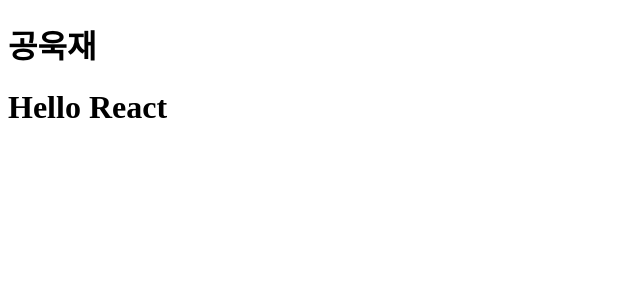
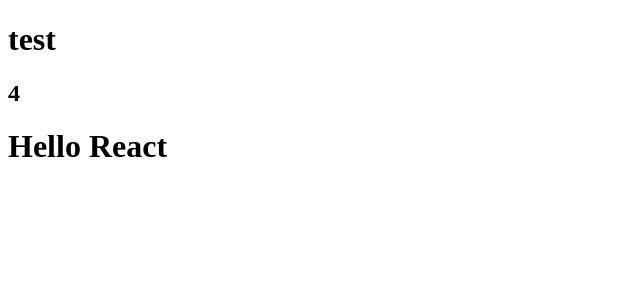
Before and after one commit to naviadev/study_react, a React app: page / in a window 1280 px wide. Shown: the top 300 px of the page, without its empty margins (0-640 px from the left). Built offline with nearby package versions, Linux system fonts and the light colour scheme.

Commit message:
Feat | app.tsx -> Minam 컴포넌트에 제네릭 Interface를 추가하여 매개변수를 고정시킴.

```diff
--- a/src/app.tsx
+++ b/src/app.tsx
@@ -1,13 +1,19 @@
 import React from "react";
+import MinamInterface from "../static/basic-data";
 
-const Minam = () => {
-  return <h1>공욱재</h1>;
+const Minam: React.FC<MinamInterface> = ({ name, age }) => {
+  return (
+    <div>
+      <h1>{name}</h1>
+      <h2>{age}</h2>
+    </div>
+  );
 };
 
 const App = () => {
   return (
     <div>
-      <Minam />
+      <Minam name="test" age={4} />
       <h1>Hello React</h1>
     </div>
   );
--- /dev/null
+++ b/static/basic-data.tsx
@@ -0,0 +1,6 @@
+interface MinamInterface {
+  name : string,
+  age : number
+}
+
+export default MinamInterface;
```
